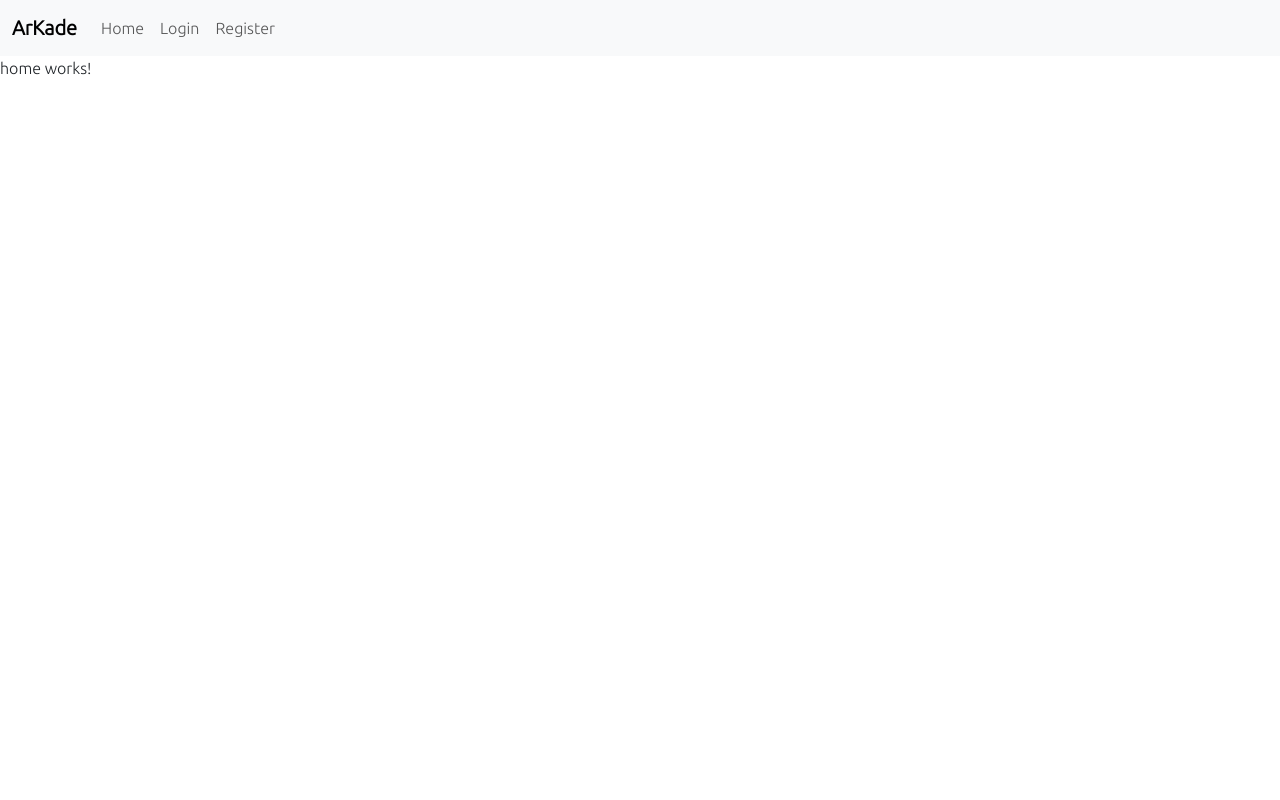
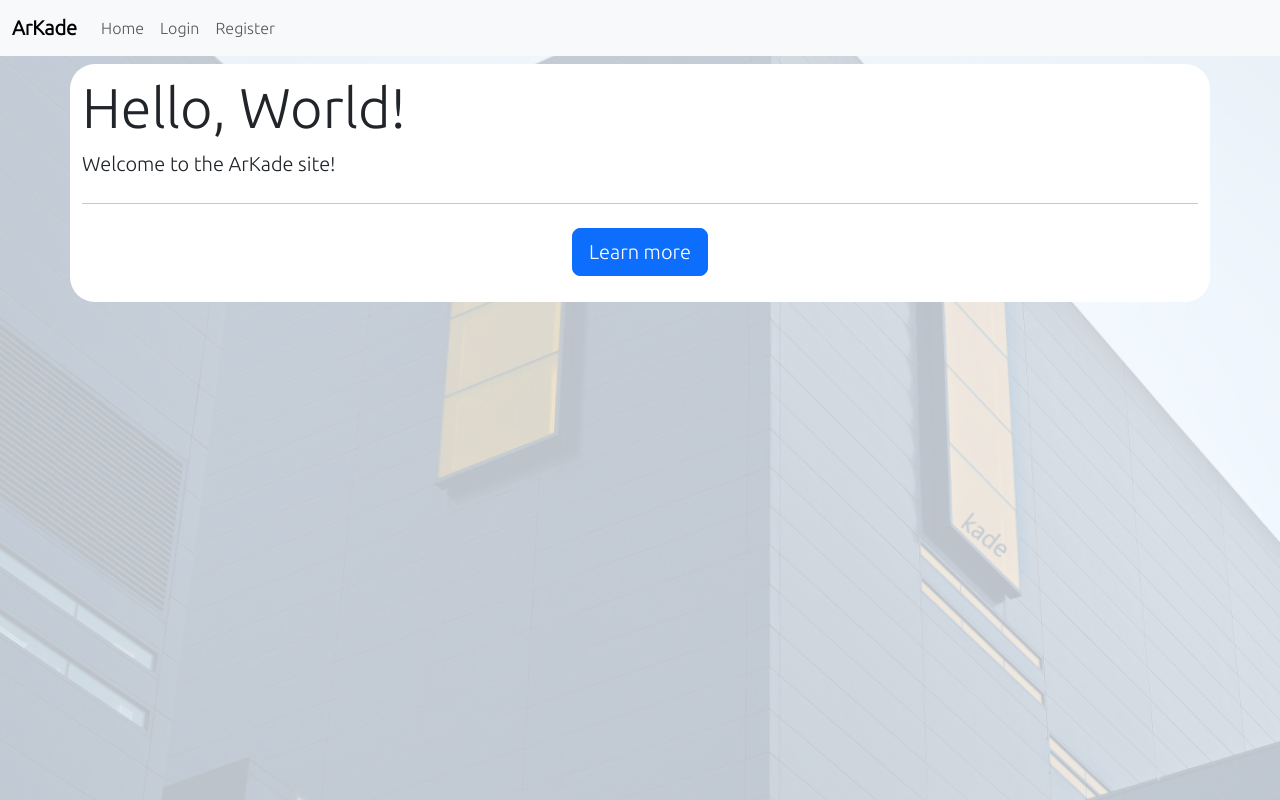
Before and after one commit to KadeHels/Arkade-deprecated, an Angular app in the folder arkade/: page / in a window 1280 px wide. Built offline with nearby package versions, Linux system fonts and the light colour scheme.

Commit message:
add styles and inital info

```diff
--- a/arkade/src/app/components/home/home.component.html
+++ b/arkade/src/app/components/home/home.component.html
@@ -1,3 +1,10 @@
-  <p>
-    home works!
-  </p>
+<div class="jumbotron jumbotron-fluid">
+  <div class="container">
+    <h1 class="display-4">{{ homeResource.title }}</h1>
+    <p class="lead">{{ homeResource.body }}</p>
+    <hr class="my-4">
+    <p class="lead text-center">
+      <a class="btn btn-primary btn-lg" href="#" role="button">Learn more</a>
+    </p>
+  </div>
+</div>
--- a/arkade/src/app/components/navbar/navbar.component.html
+++ b/arkade/src/app/components/navbar/navbar.component.html
@@ -1,4 +1,4 @@
-<nav class="navbar navbar-expand-lg navbar-light bg-light">
+<nav class="navbar navbar-expand-lg navbar-light bg-light mb-2">
   <div class="container-fluid">
     <a class="navbar-brand brand" href="/">{{navbarResource.brand}}</a>
     <button class="navbar-toggler" type="button" data-toggle="collapse" data-target="#navbarSupportedContent" aria-controls="navbarSupportedContent" aria-expanded="false" aria-label="Toggle navigation">
--- a/arkade/src/app/components/page-not-found/page-not-found.component.html
+++ b/arkade/src/app/components/page-not-found/page-not-found.component.html
@@ -1,3 +1,6 @@
-<h1>
-  {{ pageNotFoundResource.title }}
-</h1>
+<div class="jumbotron jumbotron-fluid text-center">
+  <div class="container">
+    <h1 class="display-4">{{ pageNotFoundResource.title }}</h1>
+    <p class="lead">{{ pageNotFoundResource.description }}</p>
+  </div>
+</div>
--- a/arkade/src/assets/resources/en.json
+++ b/arkade/src/assets/resources/en.json
@@ -1,8 +1,18 @@
 {
   "navbar": {
-      "brand": "ArKade",
-      "home": "Home",
-      "login": "Login",
-      "register": "Register"
+    "brand": "ArKade",
+    "home": "Home",
+    "login": "Login",
+    "register": "Register"
+  },
+  "home": {
+    "title": "Hello, World!",
+    "body": " Welcome to the ArKade site! ",
+    "body2": "Lorem ipsum dolor sit amet, consectetur adipiscing elit, sed do eiusmod tempor incididunt ut labore et dolore magna aliqua. Ut enim ad minim veniam, quis nostrud exercitation ullamco laboris nisi ut aliquip ex ea commodo consequat. Duis aute irure dolor in reprehenderit in voluptate velit esse cillum dolore eu fugiat nulla pariatur."
+
+  },
+  "pageNotFound": {
+    "title": "404",
+    "description": "This page is not found!"
   }
 }
--- a/arkade/src/index.html
+++ b/arkade/src/index.html
@@ -8,7 +8,9 @@
   <link rel="icon" type="image/x-icon" href="favicon.ico">
 </head>
 <body>
-  <app-root></app-root>
+  <div class="cover">
+    <app-root></app-root>
+  </div>
 
 <script src="https://code.jquery.com/jquery-3.2.1.slim.min.js" integrity="sha384-KJ3o2DKtIkvYIK3UENzmM7KCkRr/rE9/Qpg6aAZGJwFDMVNA/GpGFF93hXpG5KkN" crossorigin="anonymous"></script>
 <script src="https://cdnjs.cloudflare.com/ajax/libs/popper.js/1.12.9/umd/popper.min.js" integrity="sha384-ApNbgh9B+Y1QKtv3Rn7W3mgPxhU9K/ScQsAP7hUibX39j7fakFPskvXusvfa0b4Q" crossorigin="anonymous"></script>
--- a/arkade/src/styles.css
+++ b/arkade/src/styles.css
@@ -11,3 +11,29 @@ body {
   font-family: 'Ubuntu', sans-serif;
   font-weight: bold;
 }
+
+html {
+  height: 100%;
+}
+
+body {
+  height: 100%;
+  background-image: url("/assets/images/backgroundpng.png");
+  -webkit-background-size: cover;
+  -moz-background-size: cover;
+  -o-background-size: cover;
+  background-size: cover;
+}
+
+.cover {
+  height: 100%;
+  background-position: top;
+  background-color: rgba(240, 248, 255, 0.79);
+}
+
+.jumbotron > .container {
+  background-color: white;
+  border-radius: 25px;
+  padding-top: 10px;
+  padding-bottom: 10px;
+}
```
Also changed, not shown: arkade/src/assets/images/backgroundpng.png (added).
